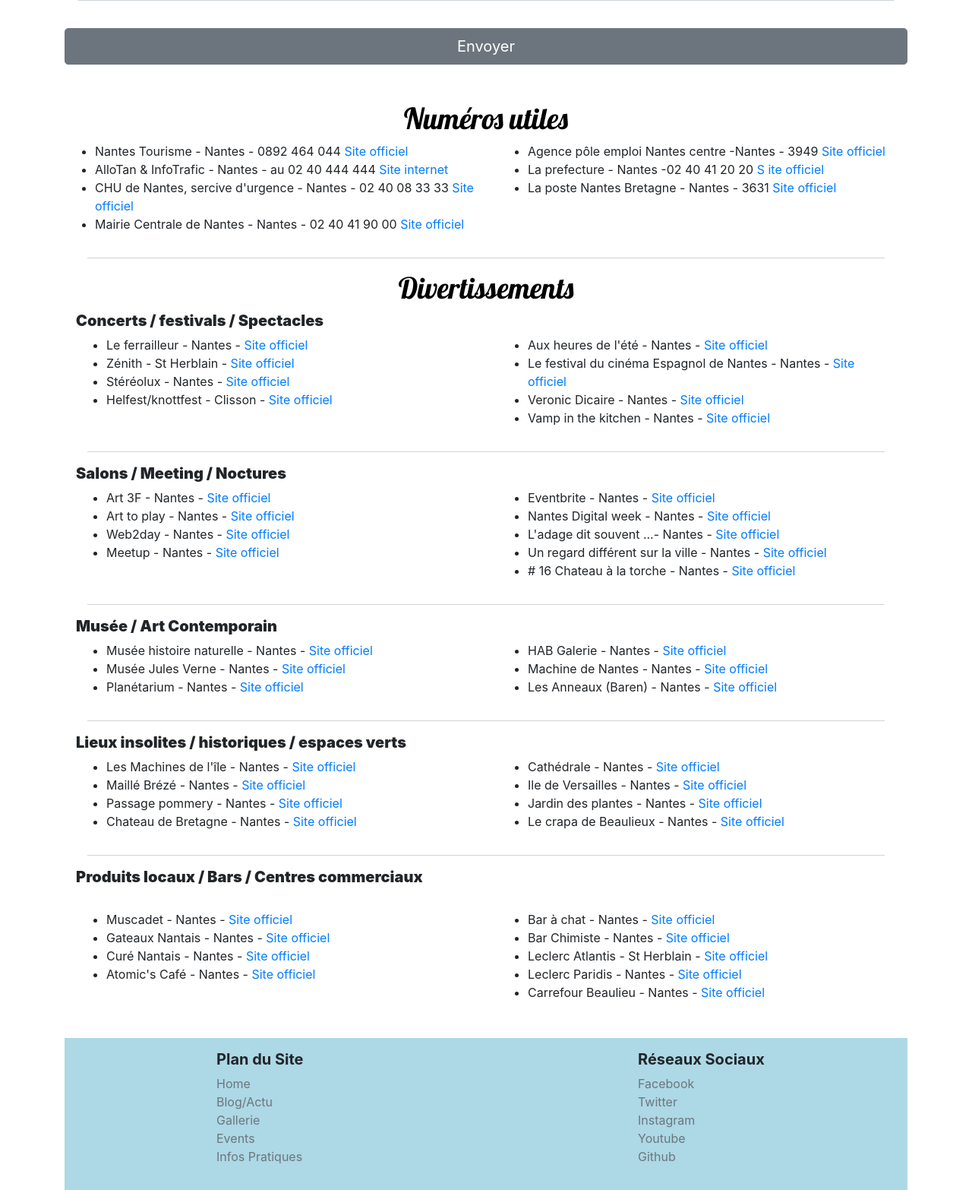
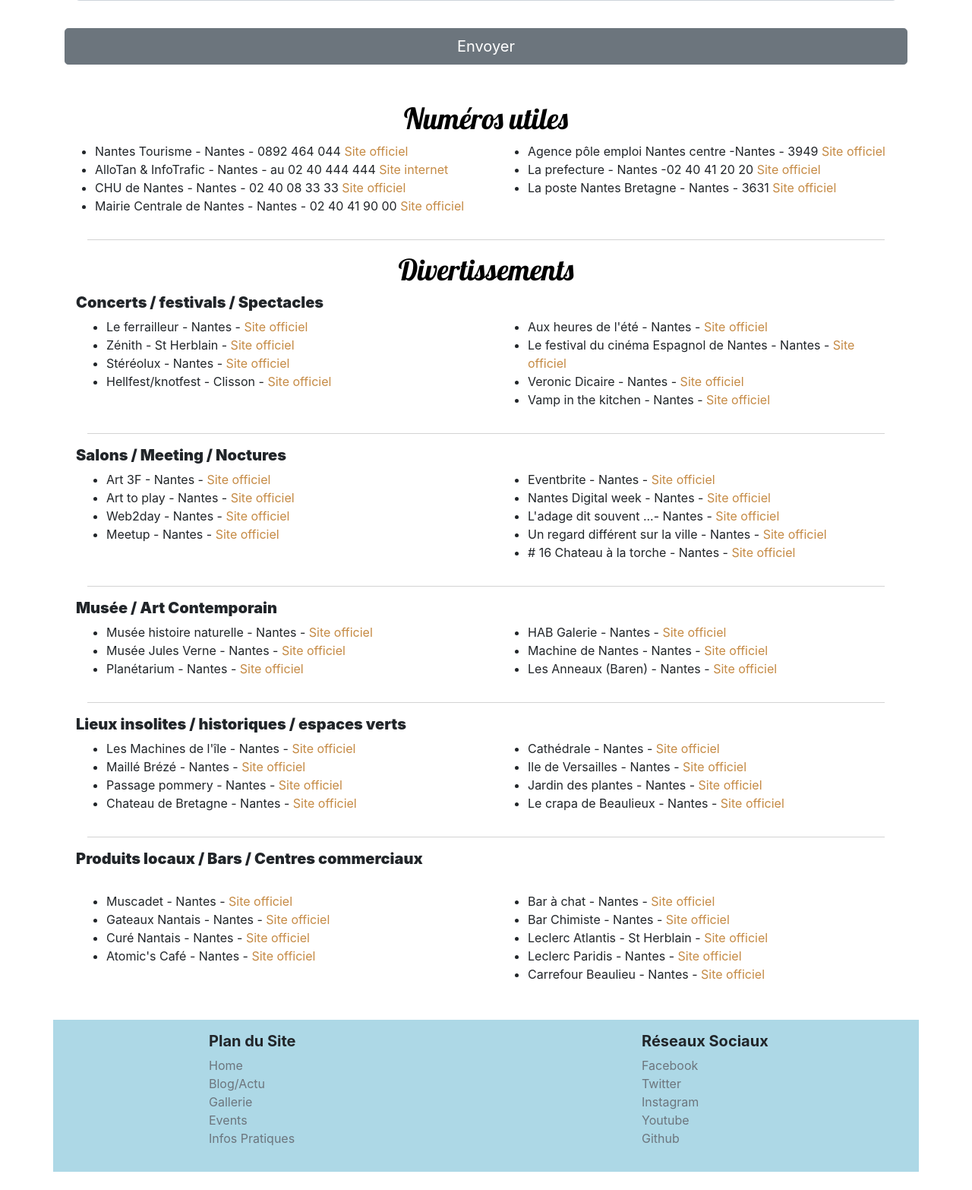
Before and after one commit to Abrooklyn/Projet1_WCS, a PHP site: page /contact.html in a window 1280 px wide. Shown: the part 1554-3120 px from the top of the page at 76% size. After the commit the page ends 3096 px from the top, so only its background shows below. Run offline with PHP 8.4, Linux system fonts and the light colour scheme.

Commit message:
finalisations

```diff
--- a/blog.html
+++ b/blog.html
@@ -15,7 +15,7 @@
             <div class="row">
                 <a href="home.html">
                     <img src="img/logo/Logo.png" alt="logo" class="logo mx-auto mb-3 mt-2">
-                    <h1 class="navbar-brand w-50 my-auto" id="home">Nantes'DrEAM</h1>
+                    <h1 class="navbar-brand w-50" id="home">Nantes'DrEAM</h1>
                 </a>
             </div>
             <div class="row bg-lightblue">
--- a/contact.html
+++ b/contact.html
@@ -18,7 +18,7 @@
       <div class="row">
         <a href="home.html">
           <img src="img/logo/Logo.png" alt="logo" class="logo mx-auto mb-3 mt-2">
-          <h1 class="navbar-brand w-50 my-auto" id="home">Nantes'DrEAM</h1>
+          <h1 class="navbar-brand w-50" id="home">Nantes'DrEAM</h1>
         </a>
       </div>
       <div class="row bg-lightblue">
@@ -96,10 +96,11 @@
           <button type="button" class="btn btn-secondary btn-lg btn-block">Envoyer</button>
         </div>
       </div>
+    </form>
     <div class="container">
     </div>
     <h2 class="d-flex justify-content-center mt-5" id="numeros utiles">Numéros utiles</h2>
-      <div class="container">
+    <div class="container contact-modif">
       <div class="row">
         <div class="col-6 px-0">
           <ul>
@@ -108,7 +109,7 @@
             <li> AlloTan & InfoTrafic - Nantes - au 02 40 444 444 <a
                 href="https://www.tan.fr/fr/menu/assistance/urgences/nous-contacter/nous-contacter-12749.kjsp?RH=1417441489347">
                 Site internet</a></li>
-              <li> CHU de Nantes, sercive d'urgence - Nantes - 02 40 08 33 33 <a
+            <li> CHU de Nantes - Nantes - 02 40 08 33 33 <a
                 href="https://www.google.com/search?client=ubuntu&channel=fs&q=CHU+de+Nantes%2C+service+d%27urgences+&ie=utf-8&oe=utf-8">
                 Site officiel</a></li>
             <li> Mairie Centrale de Nantes - Nantes - 02 40 41 90 00 <a
@@ -121,7 +122,7 @@
             <li> Agence pôle emploi Nantes centre -Nantes - 3949 <a
                 href="https://www.pole-emploi.fr/annuaire/nantes-centre-44075"> Site officiel</a></li>
             <li> La prefecture - Nantes -02 40 41 20 20 <a
-                  href="http://www.loire-atlantique.gouv.fr/Outils/Horaires-et-coordonnees">S ite officiel</a></li>
+                href="http://www.loire-atlantique.gouv.fr/Outils/Horaires-et-coordonnees">Site officiel</a></li>
             <li> La poste Nantes Bretagne - Nantes - 3631 <a
                 href="https://www.google.com/url?sa=t&rct=j&q=&esrc=s&source=web&cd=1&cad=rja&uact=8&ved=2ahUKEwi7jZmz6-rgAhUt3uAKHfCMCaQQFjAAegQIFxAC&url=https%3A%2F%2Fwww.laposte.fr%2Fparticulier%2Foutils%2Ftrouver-un-bureau-de-poste%2Fbureau-detail%2Fnantes-bretagne%2F08245A&usg=AOvVaw2KE_-WYIYycOkhH7l67jEP">
                 Site officiel</a></li>
@@ -137,16 +138,16 @@
         <div class="col-6">
           <ul>
             <li> Le ferrailleur - Nantes - <a href="http://www.leferrailleur.fr/">Site officiel</a></li>
-              <li> Zénith - St Herblain - <a href=https://www.zenith-nantesmetropole.com/>Site officiel</a> </li> <li>
-                  Stéréolux - Nantes - <a href="https://www.stereolux.org/">Site officiel</a></li>
-              <li> Helfest/knottfest - Clisson - <a href="https://www.hellfest.fr/">Site officiel</a></li>
+            <li> Zénith - St Herblain - <a href=https://www.zenith-nantesmetropole.com/>Site officiel</a></li>
+            <li> Stéréolux - Nantes - <a href="https://www.stereolux.org/">Site officiel</a></li>
+            <li> Hellfest/knotfest - Clisson - <a href="https://www.hellfest.fr/">Site officiel</a></li>
           </ul>
         </div>
         <div class="col-6">
           <ul>
             <li>Aux heures de l'été - Nantes - <a href="http://www.auxheuresete.com/">Site officiel</a></li>
-              <li> Le festival du cinéma Espagnol de Nantes - Nantes - <a
-                  href="https://www.cinespagnol-nantes.com/">Site officiel</a></li>
+            <li> Le festival du cinéma Espagnol de Nantes - Nantes - <a href="https://www.cinespagnol-nantes.com/">Site
+                officiel</a></li>
             <li> Veronic Dicaire - Nantes - <a
                 href="https://lacite-nantes.fr/evenement/veronic-dicaire-showgirl-tour.html">Site officiel</a></a>
             </li>
@@ -264,6 +265,7 @@
           </ul>
         </div>
       </div>
+    </div>
     <div class="row footer">
       <div class="offset-2 col-4 col-md">
         <h5>Plan du Site</h5>
--- a/event.html
+++ b/event.html
@@ -18,7 +18,7 @@
             <div class="row">
                 <a href="home.html">
                     <img src="img/logo/Logo.png" alt="logo" class="logo mx-auto mb-3 mt-2">
-                    <h1 class="navbar-brand w-50 my-auto" id="home">Nantes'DrEAM</h1>
+                    <h1 class="navbar-brand w-50" id="home">Nantes'DrEAM</h1>
                 </a>
             </div>
             <div class="row bg-lightblue">
--- a/gallery.html
+++ b/gallery.html
@@ -15,7 +15,7 @@
       <div class="row">
         <a href="home.html">
           <img src="img/logo/Logo.png" alt="logo" class="logo mx-auto mb-3 mt-2">
-          <h1 class="navbar-brand w-50 my-auto" id="home">Nantes'DrEAM</h1>
+          <h1 class="navbar-brand w-50" id="home">Nantes'DrEAM</h1>
         </a>
       </div>
       <div class="row bg-lightblue">
--- a/home.html
+++ b/home.html
@@ -18,7 +18,7 @@
             <div class="row">
                 <a href="home.html">
                     <img src="img/logo/Logo.png" alt="logo" class="logo mx-auto mb-3 mt-2">
-                    <h1 class="navbar-brand w-50 my-auto" id="home">Nantes'DrEAM</h1>
+                    <h1 class="navbar-brand w-50" id="home">Nantes'DrEAM</h1>
                 </a>
             </div>
             <div class="row bg-lightblue">
--- a/style.css
+++ b/style.css
@@ -1,9 +1,3 @@
-.container h1{
-    font-family: 'Lobster', cursive;
-    font-size: 4em;
-    color: black;
-    text-align: center;
-}
 .container h2{
     font-family: 'Lobster', cursive;
     font-size: 2.4em;
@@ -79,3 +73,24 @@
 .container h5{
     font-weight: bold;
 }
+
+.contact-modif a{
+    color: #C58A44;
+}
+
+.contact-modif a:hover{
+    color: #924F0D;
+    text-decoration: none;
+}
+
+.container h1{
+    font-family: 'Lobster', cursive;
+    font-size: 4em;
+    color: black;
+    text-align: center;
+}
+
+@media only screen and (max-width: 540px) {
+    .container h1{
+    font-size: 2.5em;
+    }
```
Lines whose indentation alone changed are shown as unchanged.
